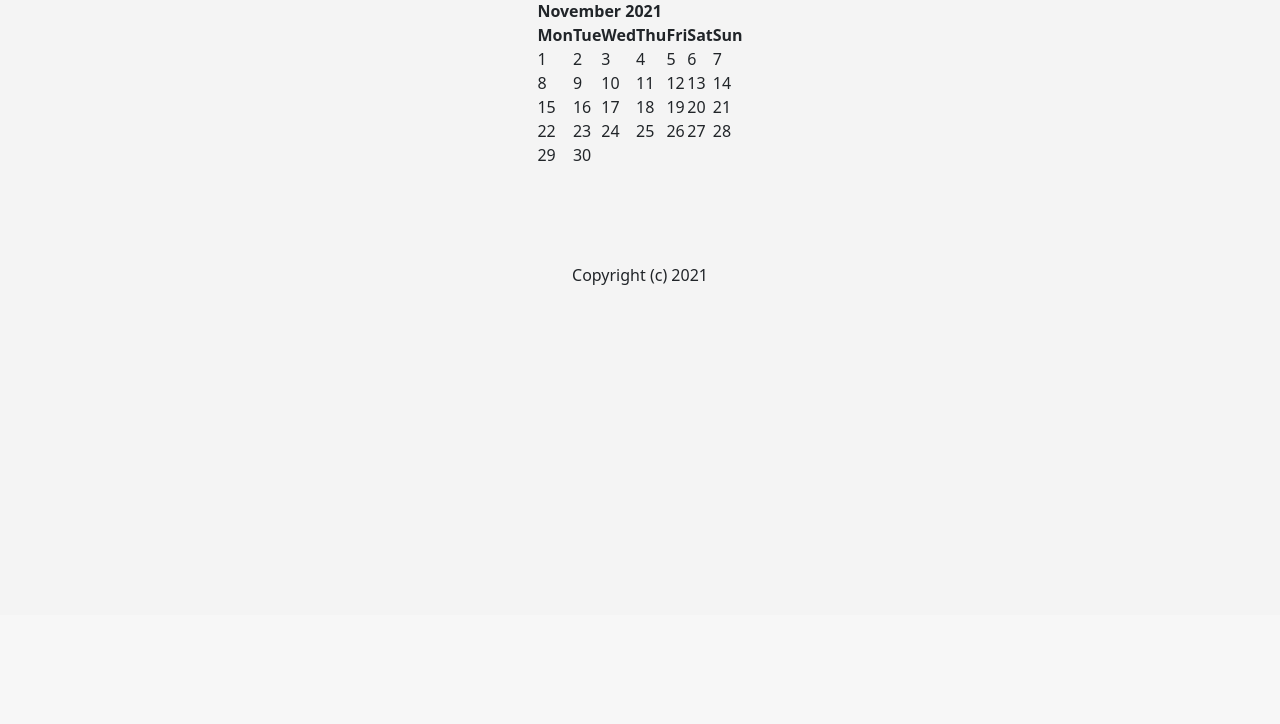
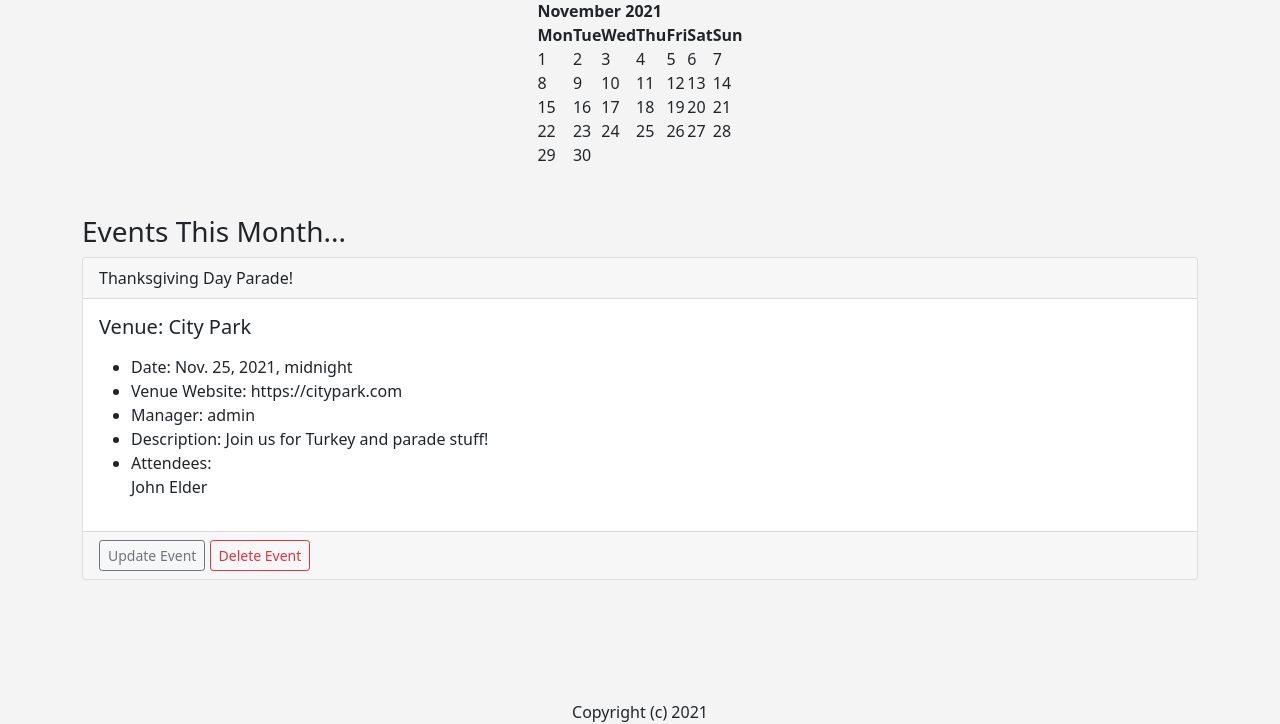
Before and after one commit to flatplanet/Django-Club-Youtube-Playlist, a Django app: page / in a window 1280 px wide. Shown: the part 185-909 px from the top of the page. Before the commit the page ends 470 px from the top, so only its background shows below. Run offline with Django 3.2, Linux system fonts and the light colour scheme; a user stored in the database is signed in; data comes from the database, SQL or seed files in the repository; both versions use the stored data as it was after the commit.

Commit message:
query events by date

```diff
--- a/events/templates/events/home.html
+++ b/events/templates/events/home.html
@@ -7,6 +7,56 @@
 	As of {{ time }}
 	<br/><br/>
 	{{ cal|safe }}
+	<br/><br/>
+</center>
+	<h3>Events This Month...</h3>
+
+	{% if event_list %}
+		{% for event in event_list %}
+		<div class="card">
+  <div class="card-header">
+    {{ event }}
+  </div>
+  <div class="card-body">
+    <h5 class="card-title">Venue: {{ event.venue }}</h5>
+    <p class="card-text">
+    	<ul>
+<li>Date: {{ event.event_date }}</li>
+
+<li>Venue Website: {{ event.venue.web }}</li>
+<li>Manager: {{ event.manager }}</li>
+<li>Description: {{ event.description }}</li>
+	<li>Attendees:<br/>
+	{% for user in event.attendees.all %}
+{{ user }}<br/>
+	{% endfor %}
+	</li>
+	</ul>
+
+
+
+    </p>
+  </div>
+  {% if user.is_authenticated %}
+    {% if user == event.manager %}
+      <div class="card-footer text-muted">
+
+        <a href="{% url 'update-event' event.id %}" class="btn btn-outline-secondary btn-sm">Update Event</a>
+
+        <a href="{% url 'delete-event' event.id %}" class="btn btn-outline-danger btn-sm">Delete Event</a>
+
+      </div>
+    {% endif %}
+  {% endif %}
+</div>
+		<br/>
+		{% endfor %}
+
+	{% else %}
+	Sorry...There are no events this month...
+	{% endif %}
+
+	<center>
 	<br/><br/><br/><br/>
 	Copyright (c) {{ current_year }}
 
--- a/events/views.py
+++ b/events/views.py
@@ -290,6 +290,12 @@ def home(request, year=datetime.now().year, month=datetime.now().strftime('%B'))
 	now = datetime.now()
 	current_year = now.year
 
+	# Query the Events Model For Dates
+	event_list = Event.objects.filter(
+		event_date__year = year,
+		event_date__month = month_number
+		)
+
 	# Get current time
 	time = now.strftime('%I:%M %p')
 	return render(request,
@@ -301,4 +307,5 @@ def home(request, year=datetime.now().year, month=datetime.now().strftime('%B'))
 		"cal": cal,
 		"current_year": current_year,
 		"time":time,
+		"event_list": event_list,
 		})
```
Also changed, not shown: db.sqlite3.
